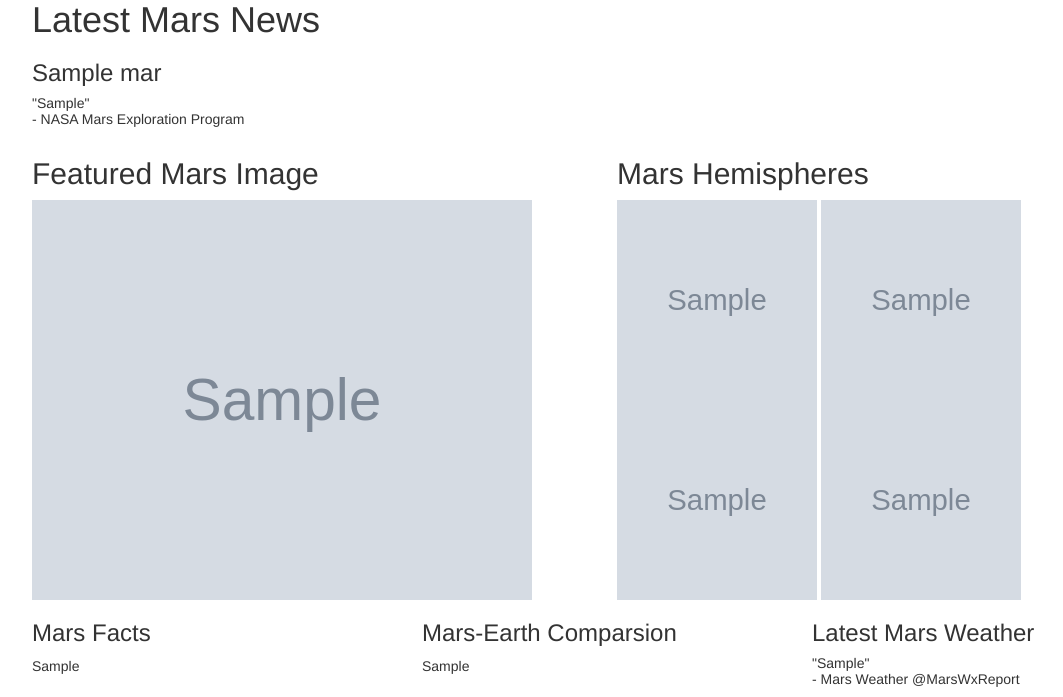
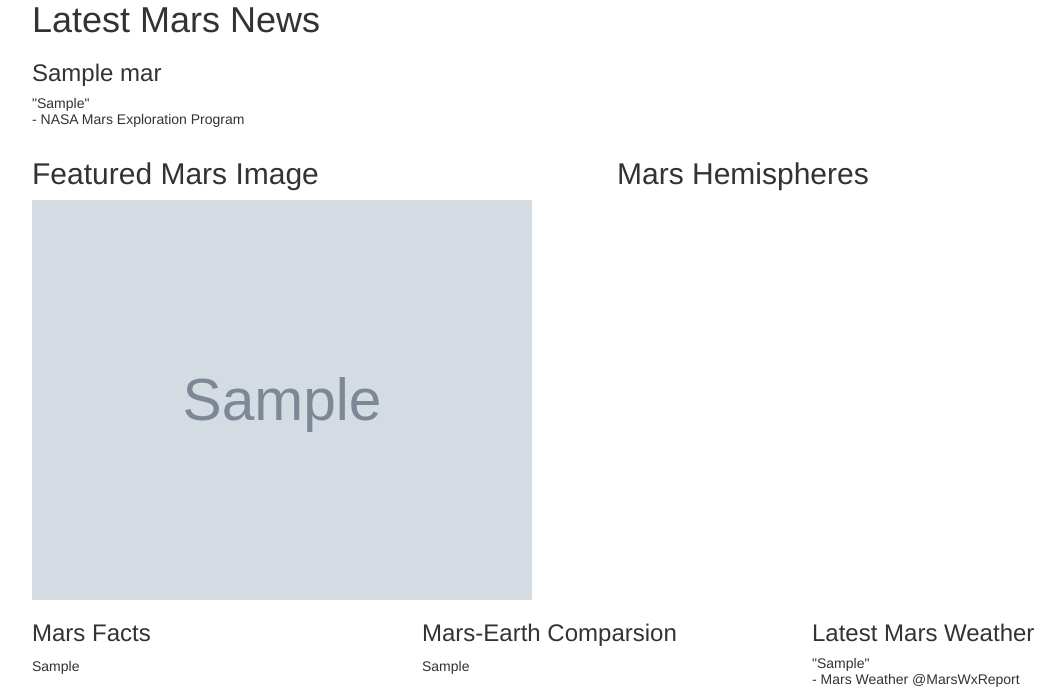
Before and after one commit to chanafin/12-GWHW, a Python web app: template templates/index.html in a window 1280 px wide. Shown: the part 306-1003 px from the top of the page, without its empty margins (38-1101 px from the left). Run offline with Jinja, Linux system fonts and the light colour scheme; the template is opened without the code that fills it: most values are stand-ins (such as "Sample title", 1, 10 or a date in 2020); grey boxes marked "Sample" are stand-in pictures; some libraries are stand-ins or nearby versions.

Commit message:
Photo changes

```diff
--- a/templates/index.html
+++ b/templates/index.html
@@ -33,10 +33,7 @@
         </div>
         <div class= "col-md-6">
         <h2>Mars Hemispheres</h2>
-        <img src= {{mars.Hemisphere_Photos.0.img_url}} Alt = "Cerberus" height = '200' width = '200'>
-        <img src= {{mars.Hemisphere_Photos.1.img_url}} Alt = "Schiaparelli" height = '200' width = '200'>
-        <img src= {{mars.Hemisphere_Photos.2.img_url}} Alt = "Syrtis Major" height = '200' width = '200'>
-        <img src= {{mars.Hemisphere_Photos.3.img_url}} Alt = "Valles Marineris" height = '200' width = '200'>
+
         </div>
     </div>
 
```
Also changed, not shown: README.md.
